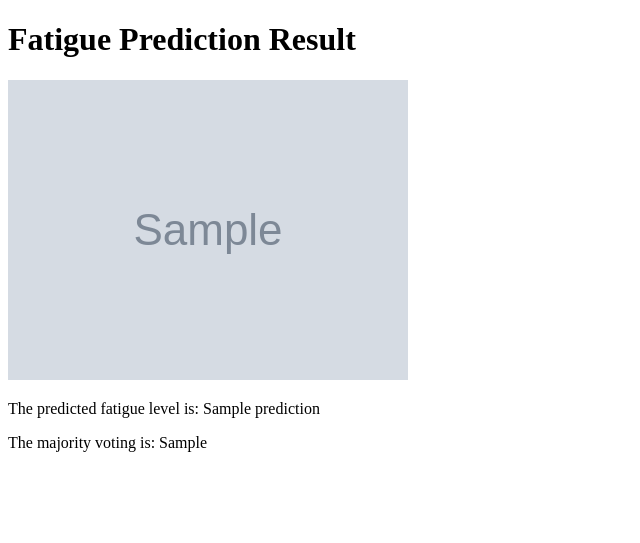
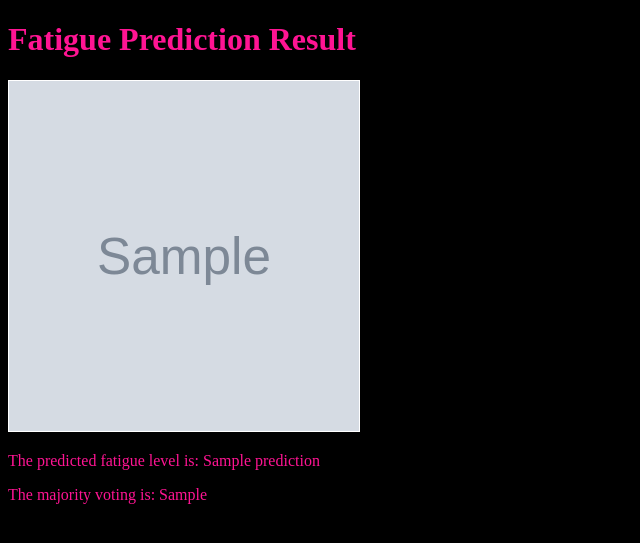
Before and after one commit to quirrelHK/Fatigue-Detection, a Flask app: template templates/result.html in a window 1280 px wide. Shown: the top 543 px of the page, without its empty margins (0-640 px from the left). Run offline with Flask 3, Linux system fonts and the light colour scheme; the template is opened without the code that fills it: most values are stand-ins (such as "Sample title", 1, 10 or a date in 2020); grey boxes marked "Sample" are stand-in pictures.

Commit message:
css added

```diff
--- a/templates/result.html
+++ b/templates/result.html
@@ -2,12 +2,51 @@
 <html>
 <head>
     <title>Fatigue Prediction Result</title>
+
+    <style>
+
+        html{
+            background-color: #000000;
+            align-items: center;
+        }
+        img,h1,p{
+            color: deeppink;
+        }
+        img{
+            border: 1px solid white;
+            position: relative;
+            width: 350px;
+            height: 350px;
+        }
+
+    </style>
+
 
 </head>
 <body>
     <h1>Fatigue Prediction Result</h1>
     <img src="{{ user_image }}" alt="Italian Trulli" >
     <p>The predicted fatigue level is: {{ prediction }}</p>
-    <p>The majority voting is: {{ pred_cnt }}</p>
+    <p id="div1">The majority voting is: <span id="predict">{{ pred_cnt }}</span></p>
+    <script>
+        let a=document.getElementById("predict").innerHTML;
+        console.log(a);
+        let b=parseInt(a);
+        console.log(b);
+        if (b==0) {
+            const para = document.createElement("p");
+            const node = document.createTextNode("You Are Absolutly Fine ");
+            para.appendChild(node);
+            const element = document.getElementById("div1");
+            element.appendChild(para);
+        } else if(b==1) {
+            const para = document.createElement("p");
+            const node = document.createTextNode("Need Break");
+            para.appendChild(node);
+            const element = document.getElementById("div1");
+            element.appendChild(para);
+        }
+    </script>
+
 </body>
 </html>
```
Also changed, not shown: templates/index.html (+11 -1 lines).
